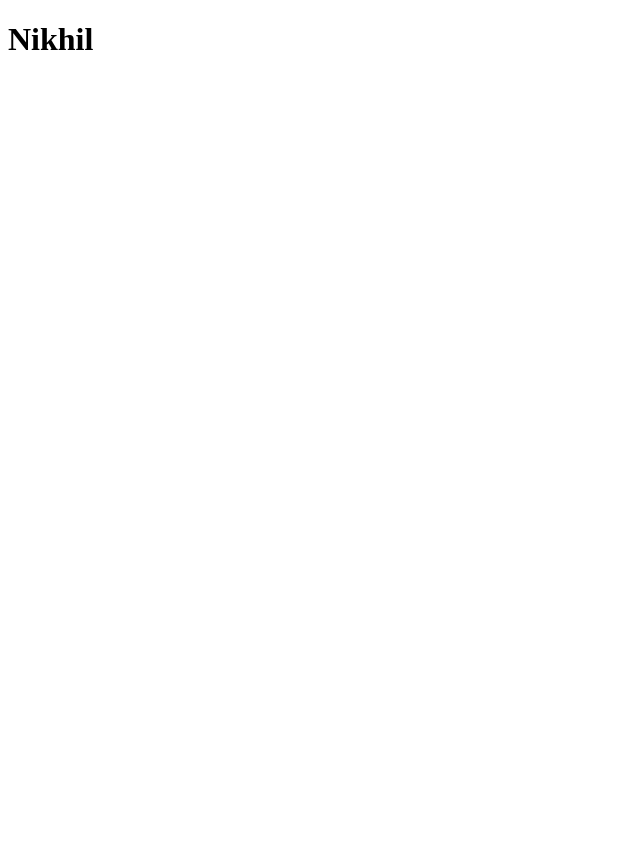
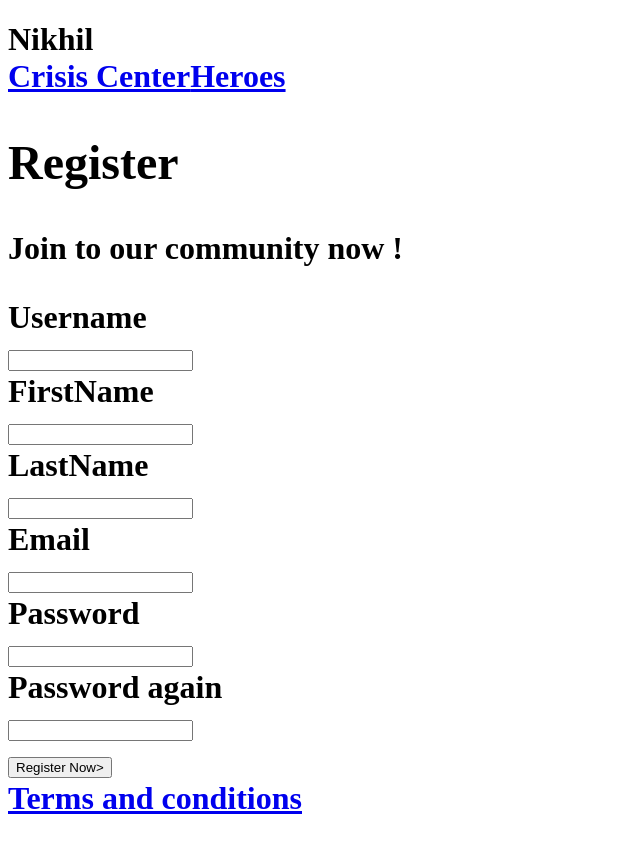
Before and after one commit to nikhilrayaprolu/VresumeFrontend, an Angular app: page /signup in a window 1280 px wide. Shown: the top 852 px of the page, without its empty margins (0-640 px from the left). Before the commit the page ends 800 px from the top, so only its background shows below. Built offline with nearby package versions, Linux system fonts and the light colour scheme.

Commit message:
signingupusers

```diff
--- a/src/app/app.component.html
+++ b/src/app/app.component.html
@@ -1,3 +1,8 @@
 <h1>
   {{title}}
+  <nav>
+    <a routerLink="/signup" routerLinkActive="active">Crisis Center</a>
+    <a routerLink="/heroes" routerLinkActive="active">Heroes</a>
+  </nav>
+  <router-outlet></router-outlet>
 </h1>
--- a/src/app/app.module.ts
+++ b/src/app/app.module.ts
@@ -2,19 +2,30 @@ import { BrowserModule } from '@angular/platform-browser';
 import { NgModule } from '@angular/core';
 import { FormsModule } from '@angular/forms';
 import { HttpModule } from '@angular/http';
+import { RouterModule, Routes } from '@angular/router';
+import { AppComponent } from './app.component';
+import { SignupComponentComponent } from './signup-component/signup-component.component';
+import {SignupService} from "./signup.service";
 
-import { AppComponent } from './app.component';
+const appRoutes: Routes = [
+  { path: 'signup', component: SignupComponentComponent },
+
+
+];
+
 
 @NgModule({
   declarations: [
-    AppComponent
+    AppComponent,
+    SignupComponentComponent
   ],
   imports: [
     BrowserModule,
     FormsModule,
-    HttpModule
+    HttpModule,
+    RouterModule.forRoot(appRoutes)
   ],
-  providers: [],
+  providers: [SignupService],
   bootstrap: [AppComponent]
 })
 export class AppModule { }
--- /dev/null
+++ b/src/app/mocks/user.ts
@@ -0,0 +1,10 @@
+import {User} from './../models/user';
+export const USER: User[] = [{
+  id: 1,
+  username: 'nikhil',
+  password: '99121a'
+}, {
+  id: 2,
+  username: 'soumya',
+  password: '99121a'
+}];
--- /dev/null
+++ b/src/app/models/user.ts
@@ -0,0 +1,7 @@
+export class User{
+  id:number;
+  username:string;
+
+  password:string;
+
+}
--- /dev/null
+++ b/src/app/signup-component/signup-component.component.html
@@ -0,0 +1,77 @@
+<p *ngIf="usernamefinal">{{usernamefinal[0].id}}</p>
+  <div class="container">
+    <div  id="login-page" class="row" style="height:800px" >
+      <div class="row">
+
+
+
+        <div class="col-md-6" >
+          <div class="jumbotron" >
+            <h2>Register</h2>
+            <form class="form-horizontal login-form">
+              <p class="center">Join to our community now !</p>
+
+
+              <div class="form-group">
+                <label for="username1" class="control-label col-md-2">Username</label>
+                <div class="col-md-10">
+                  <input id="username1" type="text" name="username" [(ngModel)]="username">
+                </div>
+              </div>
+
+              <div class="form-group">
+                <label for="username2" class="control-label col-md-2">FirstName</label>
+                <div class="col-md-10">
+                  <input id="username2" type="text" name="FirstName" [(ngModel)]="FirstName">
+                </div>
+              </div>
+
+
+
+              <div class="form-group">
+                <label for="username3" class="control-label col-md-2">LastName</label>
+                <div class="col-md-10">
+                  <input id="username3" type="text" name="LastName" [(ngModel)]="LastName">
+                </div>
+              </div>
+
+
+
+              <div class="form-group">
+                <label for="email" class="control-label col-md-2">Email</label>
+                <div class="col-md-10">
+                  <input id="email" type="email" [(ngModel)]="email" name="email">
+                </div>
+              </div>
+
+
+              <div class="form-group">
+                <label for="password" class="control-label col-md-2">Password</label>
+                <div class="col-md-10">
+                  <input id="password" type="password" [(ngModel)]="password" name="password">
+                </div>
+              </div>
+
+
+              <div class="form-group">
+                <label for="password-again" class="control-label col-md-2">Password again</label>
+                <div class="col-md-10">
+                  <input id="password-again" type="password" [(ngModel)]="password2" name="password2">
+                </div>
+              </div>
+
+              <button  (click)="submit()">
+                Register Now>
+              </button>
+
+              <br>
+              <a href="/termsandconditions" class="btn btn-link">Terms and conditions</a>
+
+            </form>
+          </div>
+        </div>
+
+      </div>
+
+    </div>
+  </div>
--- /dev/null
+++ b/src/app/signup-component/signup-component.component.ts
@@ -0,0 +1,33 @@
+import { Component, OnInit } from '@angular/core';
+import {SignupService} from "../signup.service";
+import {User} from "../models/user";
+
+@Component({
+  selector: 'app-root',
+  templateUrl: './signup-component.component.html',
+  styleUrls: ['./signup-component.component.css']
+})
+export class SignupComponentComponent implements OnInit {
+  username='';
+  password='';
+  FirstName='';
+  LastName='';
+  email='';
+  phone='';
+  dob='';
+  userid='';
+  usernamefinal:User[];
+  submit(){
+
+    this.usernamefinal=this.signupService.getUserData().filter((elem,i,array)=>{
+      return elem.id==2;
+
+    });
+    console.log(this.usernamefinal);
+  }
+  constructor(private signupService: SignupService) { }
+
+  ngOnInit() {
+  }
+
+}
--- /dev/null
+++ b/src/app/signup.service.ts
@@ -0,0 +1,10 @@
+import { Injectable } from '@angular/core';
+import {USER} from "./mocks/user";
+@Injectable()
+export class SignupService {
+  getUserData(){
+    return USER;
+  }
+  constructor() { }
+
+}
```
Also changed, not shown: src/app/signup-component/signup-component.component.css (added), 2 other files (tests, documents, lock files or other folders).
